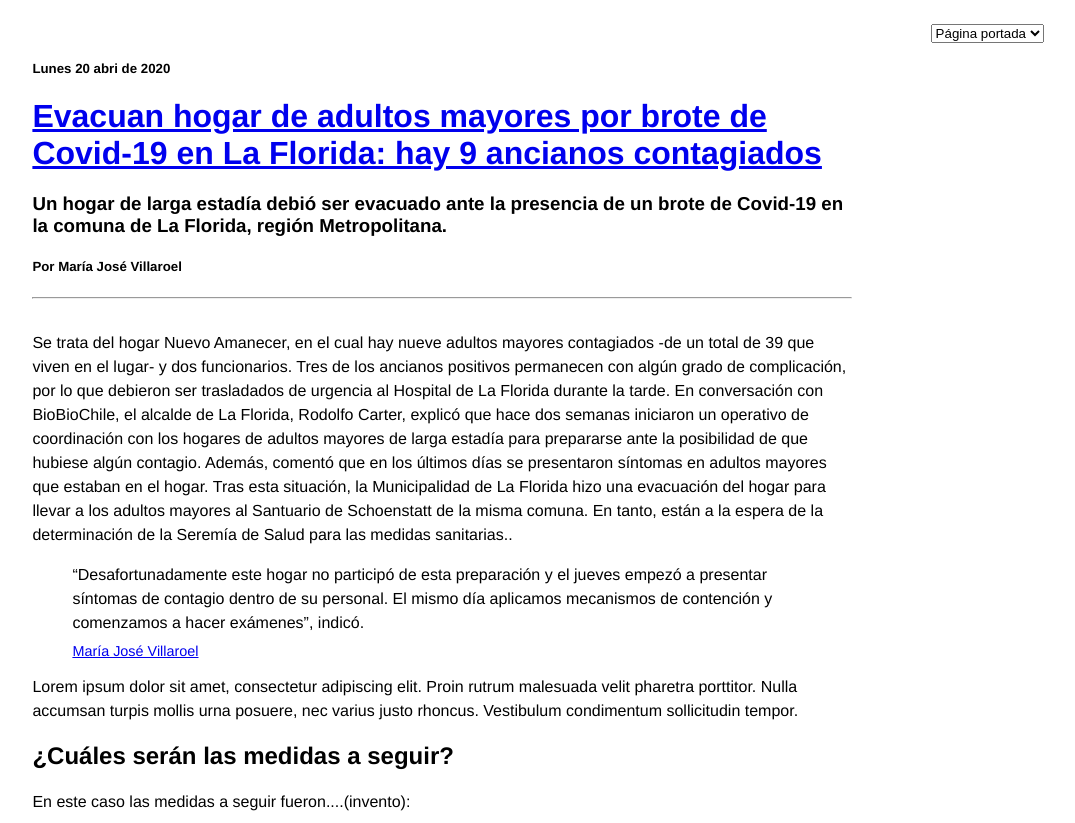
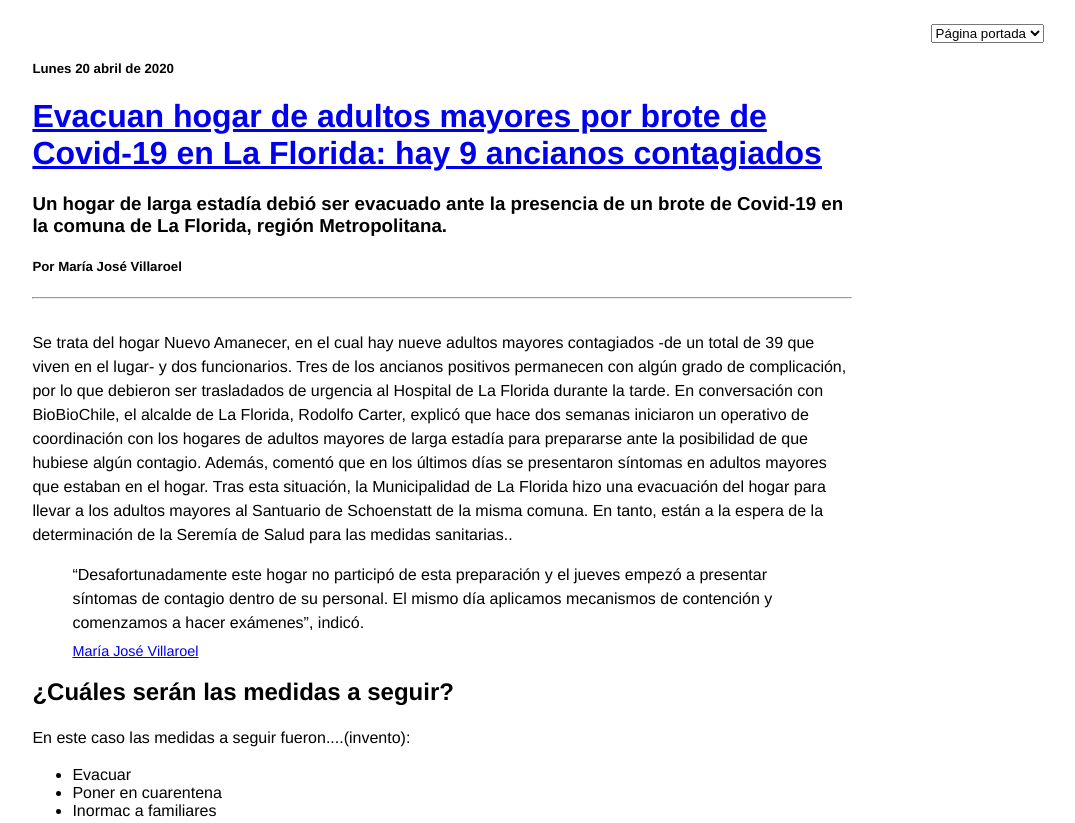
Before and after one commit to valeriaparraguezojeda/clase-07, a plain HTML site: page index.html in a window 1280 px wide. Shown: the top 823 px of the page, without its empty margins (198-1273 px from the left). Drawn offline with Linux system fonts and the light colour scheme.

Commit message:
Update index.html

```diff
--- a/index.html
+++ b/index.html
@@ -19,7 +19,7 @@
     <div class="container">
         <header>
             <!--el elemento hgroup ya no se usa; ver http://html5doctor.com/the-hgroup-element/ -->
-            <h5>Lunes 20 abri de 2020</h5>
+            <h5>Lunes 20 abril de 2020</h5>
             <h1><a href="index.html">Evacuan hogar de adultos mayores por brote de Covid-19 en La Florida: hay 9 ancianos contagiados</a></h1>
             <h3>Un hogar de larga estadía debió ser evacuado ante la presencia de un brote de Covid-19 en la comuna de La Florida, región Metropolitana.</h3>
             <h5>Por María José Villaroel</h5>
@@ -38,7 +38,6 @@
                 <p>“Desafortunadamente este hogar no participó de esta preparación y el jueves empezó a presentar síntomas de contagio dentro de su personal. El mismo día aplicamos mecanismos de contención y comenzamos a hacer exámenes”, indicó.</p>
                 <footer><a href="https://www.biobiochile.cl/noticias/nacional/region-metropolitana/2020/04/20/evacuan-hogar-de-adultos-mayores-por-brote-de-covid-19-en-la-florida-hay-9-ancianos-contagiados.shtml">María José Villaroel</a></footer>
             </blockquote>
-            <p> Lorem ipsum dolor sit amet, consectetur adipiscing elit. Proin rutrum malesuada velit pharetra porttitor. Nulla accumsan turpis mollis urna posuere, nec varius justo rhoncus. Vestibulum condimentum sollicitudin tempor.</p>
             <h2>¿Cuáles serán las medidas a seguir?</h2>
             <p>En este caso las medidas a seguir fueron....(invento):</p>
             <!--ver https://developer.mozilla.org/es/docs/Web/HTML/Elemento/ul -->
```
